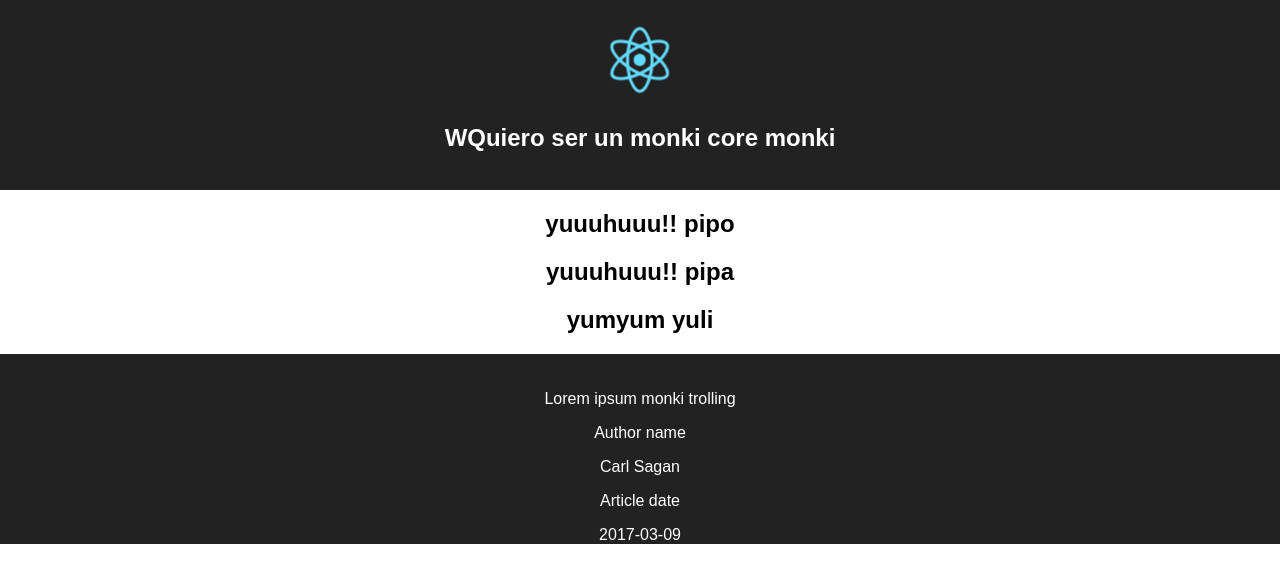
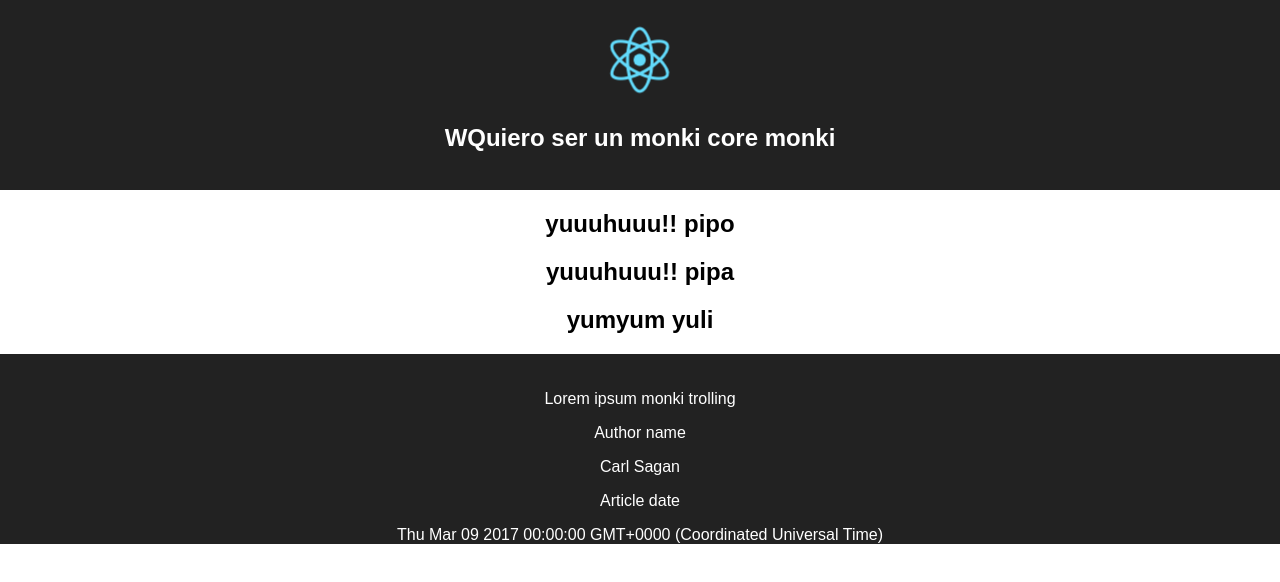
Before and after one commit to guatebus/example-react-app, a React (Create React App) app: page / in a window 1280 px wide. Shown: the top 582 px of the page. Built offline with nearby package versions, Linux system fonts and the light colour scheme.

Commit message:
pass date as Date object in props

```diff
--- a/src/App.js
+++ b/src/App.js
@@ -17,7 +17,7 @@ class Article extends Component {
         <p>Author name</p>
         <p>{this.props.author.name}</p>
         <p>Article date</p>
-        <p>{this.props.author.date}</p>
+        <p>{this.props.author.date.toString()}</p>
         <p>Article length</p>
         <p>{this.props.author.length}</p>
         <p>Article content</p>
@@ -30,7 +30,7 @@ class Article extends Component {
 class App extends Component {
   render() {
     const saludo = 'yuuuhuuu!!'
-    const author = {name:'Carl Sagan', date:'2017-03-09', length:23}
+    const author = {name:'Carl Sagan', date:new Date('2017-03-09'), length:23}
     return (
       <div className="App">
         <div className="App-header">
```
